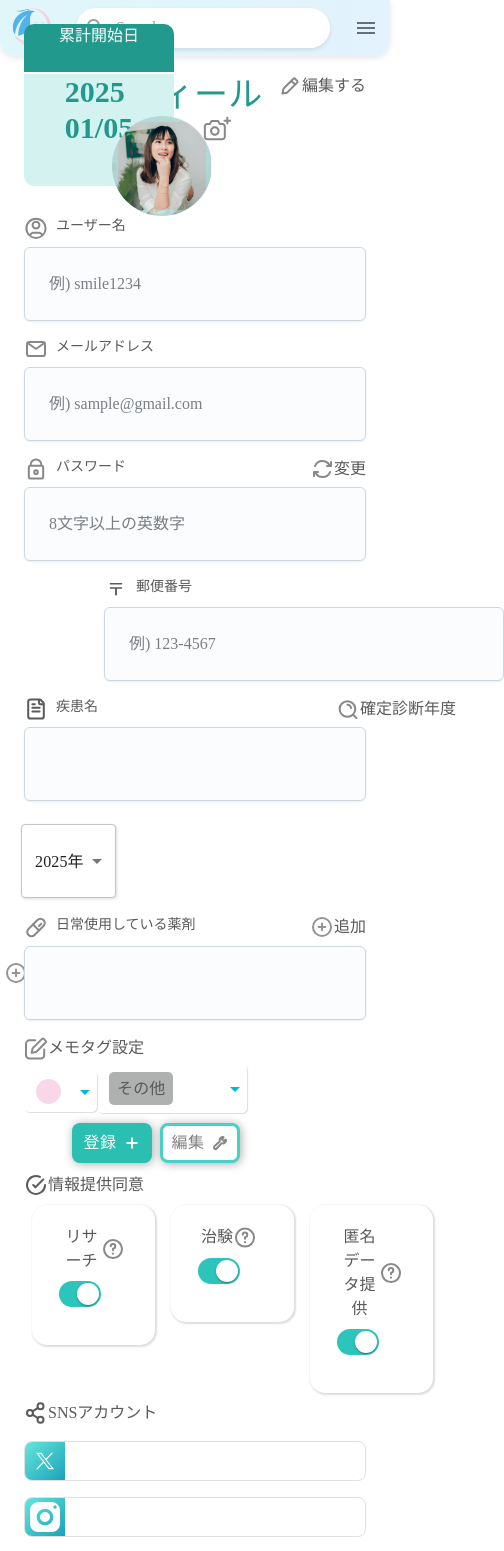
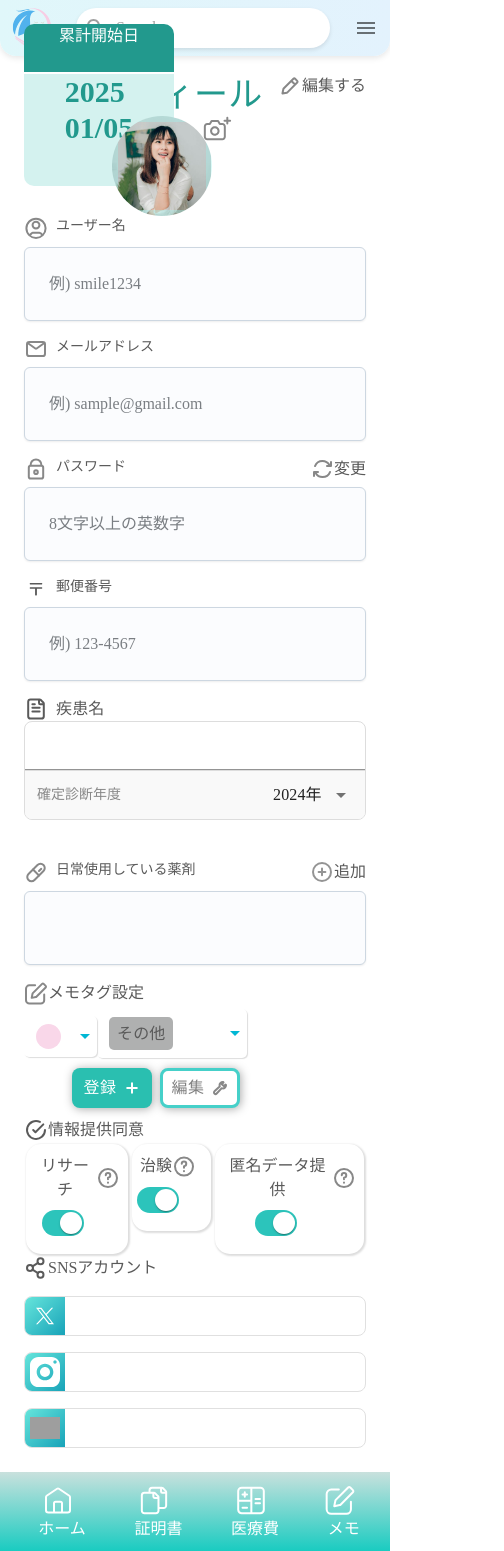
Before and after one commit to Yuri-U0127/Rare-s-Smile, a Next.js app: page /profile in a window 390 px wide. Shown: the top 1551 px of the page, 504 px wide, since content can reach past the window. Built offline with nearby package versions, Linux system fonts and the light colour scheme; grey boxes are pictures that could not be loaded; a web font is replaced by a local one.

Commit message:
Fixed profile page for mobile.

```diff
--- a/src/app/(main)/layout.jsx
+++ b/src/app/(main)/layout.jsx
@@ -70,7 +70,7 @@ const layout = ({ children }) => {
             </Box>
 
             {/* Footer */}
-            {matches &&
+            {matches ?
               <Box
                 sx={{
                   backgroundColor: '#f5f5f5',
@@ -79,6 +79,8 @@ const layout = ({ children }) => {
               >
                 <PrivateFooter />
               </Box>
+              :
+              <MobileFooter />
             }
           </Grid>
         </Grid>
--- a/src/app/(main)/memo/page.jsx
+++ b/src/app/(main)/memo/page.jsx
@@ -13,9 +13,7 @@ const CustomSwitch = dynamic(() => import('../../../components/ui/CustomSwitch')
 const NoteCard = dynamic(() => import("../../../components/ui/NoteCard.jsx"));
 const CalendarSelector = dynamic(() => import("../../../components/ui/DatePicker.jsx"));
 const CustomButton = dynamic(() => import("../../../components/ui/CustomButton.jsx"));
-const AppReactDatepicker = dynamic(() => import("../../../components/ui/lib/AppReactDatepicker.jsx"));
 const CutomList = dynamic(() => import("../../../components/ui/CustomList.jsx"));
-const MemoButton = dynamic(() => import('../../../components/ui/MemoButton'));
 const SimpleButton = dynamic(() => import("../../../components/ui/SimpleButton.jsx"));
 const PageTitle = dynamic(() => import('../../../components/ui/PageTitle'));
 import CustomBreadCrumbs from "../../../components/ui/CustomBreadCrumbs.jsx";
@@ -138,7 +136,7 @@ export default function BasicTabs() {
                     </div>
                   </Grid>
                   <Grid item container md={6} xs={12}>
-                    <div className='mx-[20px]'>
+                    <div className='mx-[20px] mt-31 text-center'>
                       <div className="flex gap-2 items-center">
                         <div>登録日</div>
 
@@ -203,7 +201,7 @@ export default function BasicTabs() {
                     </div>
                   </Grid>
                   <Grid item container md={6} xs={12}>
-                    <div className='mx-[20px]'>
+                    <div className='mx-[20px] mt-3'>
                       <div className="flex gap-2 items-center">
                         <div>登録日</div>
 
--- a/src/app/(main)/profile/page.jsx
+++ b/src/app/(main)/profile/page.jsx
@@ -5,6 +5,7 @@ import dynamic from "next/dynamic";
 import Grid from '@mui/material/Grid';
 import Typography from '@mui/material/Typography';
 const CustomInput = dynamic(() => import("../../../components/ui/CustomInput.jsx"));
+const CustomInputGroup = dynamic(() => import("../../../components/ui/CustomInputGroup.jsx"));
 const CustomOption = dynamic(() => import("../../../components/ui/CustomOption.jsx"));
 const CustomColorSelect = dynamic(() => import("../../../components/ui/CustomColorSelect.jsx"));
 const CustomButton = dynamic(() => import('../../../components/ui/CustomButton.jsx'));
@@ -14,6 +15,7 @@ const SocialInput = dynamic(() => import('../../../components/ui/SocialInput.jsx
 import { useTheme } from '@mui/material/styles';
 import useMediaQuery from '@mui/material/useMediaQuery';
 import GoBackButton from "../../../components/ui/global/GoBackButton.jsx";
+import { Box } from '@mui/material';
 
 export default function Profile() {
 
@@ -123,50 +125,61 @@ export default function Profile() {
           />
         </Grid>
         <Grid item md={6} xs={12}>
-          <div className='px-20'>
+          <Box
+            sx={{
+              px: {
+                xs: 0,
+                md: 8,
+              },
+            }}
+          >
             <CustomInput
               imgSrc={"/images/mail.svg"}
               // imgAlt={ }
               inputPlaceholder={"例) 123-4567"}
               inputLab={"郵便番号"}
-              customWidth={"400px"}
+
             />
-          </div>
+          </Box>
         </Grid>
       </Grid>
       <Grid container>
         <Grid item xs={12} md={8}>
-          <div className='flex'>
-            <CustomInput
+          <CustomInputGroup
             imgSrc="/images/title.svg"
             inputLab="疾患名"
-              isGroup
             extraButton
             btnLabel="確定診断年度"
             btnIcon="/images/search.svg"
+            matches={matches}
           />
-          </div>
           {counts.map((item, index) =>
             <div>
-              <CustomInput
+              <div className='min-h-2'></div>
+              <CustomInputGroup
                 key={index}
-                isGroup
+                matches={matches}
               />
 
             </div>
           )}
         </Grid>
-        <Grid item xs={12} md={4}>
-          <div>
-            <div onClick={() => setCounts([...counts, 1])} className="flex cursor-pointer" style={{ transform: `translate(-20px,${(counts.length + 1) * 70}px)` }}>
+        <Grid item xs={12} md={4} >
+          <div className='flex cursor-pointer'>
+            <div onClick={() => setCounts([...counts, 1])}
+              style={{
+                transform: `translate(20px,${(counts.length + 1) * 70 + (15 * counts.length)}px)`,
+                display: "flex",
+              }}
+            >
               <img src="/images/add.svg" alt="" />
-              追加
+              <div>追加</div>
             </div>
           </div>
         </Grid>
       </Grid>
 
-      <Grid container >
+      <Grid container sx={{ mt: 2 }}>
         <Grid item xs={12} md={6}>
           <CustomInput
             imgSrc="/images/medical_info.svg"
@@ -178,6 +191,14 @@ export default function Profile() {
           />
         </Grid>
         <Grid item xs={12} md={6}>
+          <Box
+            sx={{
+              px: {
+                xs: 0,
+                md: 8,
+              },
+            }}
+          >
             <div className="flex cursor-pointer">
               <img src={"/images/memo.svg"} alt="" />
               メモタグ設定
@@ -194,7 +215,7 @@ export default function Profile() {
                 </div>
               </div>
             </div>
-
+          </Box>
         </Grid>
       </Grid>
       {/* Custom Options */}
@@ -203,30 +224,36 @@ export default function Profile() {
           <img src={"/images/check-broken.svg"} alt="" />
           情報提供同意
         </div>
-        <div className="flex">
-          <div className="p-2">
-            <CustomOption imgSrc="/images/help.svg" title="リサーチ" widthControl />
+        <div className="flex justify-between">
+          <div style={{ padding: matches ? "16px" : "2px" }}>
+            <CustomOption imgSrc="/images/help.svg" title="リサーチ" widthControl matches={matches} />
           </div>
-          <div className="p-2">
-            <CustomOption imgSrc="/images/help.svg" title="治験" widthControl />
+          <div style={{ padding: matches ? "16px" : "2px" }}>
+            <CustomOption imgSrc="/images/help.svg" title="治験" widthControl matches={matches} />
           </div>
-          <div className="p-2">
-            <CustomOption imgSrc="/images/help.svg" title="匿名データ提供" widthControl />
+          <div style={{ padding: matches ? "16px" : "2px" }}>
+            <CustomOption imgSrc="/images/help.svg" title="匿名データ提供" widthControl matches={matches} />
           </div>
         </div>
       </Grid>
 
       {/* Color Select */}
       <Grid item md={6} xs={12}>
+        <Box
+          sx={{
+            px: { xs: 0, md: 7, },
+          }}
+        >
           <div className="flex cursor-pointer">
             <img src={"/images/share.svg"} alt="" />
             SNSアカウント
           </div>
-        <div style={{ transform: matches ? "translateX(-87px)" : "" }} >
+          <div /* style={{ transform: matches ? "translateX(-87px)" : "" }}  */>
             <SocialInput icon="/images/X.svg" />
             <SocialInput icon="/images/instag.svg" />
             <SocialInput icon="/images/face.svg" />
           </div>
+        </Box>
       </Grid>
     </Grid>
   );
--- a/src/app/page.js
+++ b/src/app/page.js
@@ -53,7 +53,7 @@ export default function HomePage() {
         {!matches &&
           <div className="flex items-center absolute top-[-6%]">
             <img src="/images/avatar-large.png" className="!inline ml-5" alt="" width={"70px"} height={"70px"} style={{ borderRadius: "50%" }} />
-            <span className="text-[#ddd] inline-block align-bottom ml-6">こんにちは、<br /><span className=" text-3xl">ユーザー様</span></span>
+            <span className="text-[#333] inline-block align-bottom ml-6">こんにちは、<br /><span className=" text-3xl">ユーザー様</span></span>
           </div>
         }
 
--- a/src/components/ui/CustomInput.jsx
+++ b/src/components/ui/CustomInput.jsx
@@ -31,39 +31,14 @@ export default function CustomInput({
         </FormLabel>
         <Input placeholder={inputPlaceholder} sx={{ width: customWidth || "100%", padding: "24px", marginBottom: "16px" }} />
         {extraButton && (
-          !isGroup ?
-            <div className="flex absolute top-0 right-0 cursor-pointer">
-              <img src={btnIcon} alt="" />
-              {btnLabel}
-            </div>
-            :
-            <div className="flex absolute top-0 right-[-90px] cursor-pointer">
-              <img src={btnIcon} alt="" />
-              {btnLabel}
-            </div>
+
+          <div className="flex absolute top-0 right-0 cursor-pointer">
+            <img src={btnIcon} alt="" />
+            {btnLabel}
+          </div>
         )
         }
       </FormControl >
-      {isGroup &&
-        <Select
-          sx={{
-
-            border: 'none',
-            transform: inputLab ? "translate(-3px, 7px)" : "translate(-4px, -6px)",
-            backgroundColor: "white",
-            boxShadow: "1px 1px 3px #ddd",
-            height: "74.18px",
-            '& .MuiSelect-select': {
-              paddingRight: '8px',
-            },
-          }}
-          labelId="demo-simple-select-label"
-          id="demo-simple-select"
-          value={2025}
-        >
-          {years.map((item, index) => (<MenuItem key={index} value={item}>{item}年</MenuItem>))}
-        </Select>
-      }
     </div >
   )
 }
--- /dev/null
+++ b/src/components/ui/CustomInputGroup.jsx
@@ -0,0 +1,101 @@
+import { FormControl, FormLabel, Input, Select, MenuItem, Box } from "@mui/material";
+import TextField from "@mui/material/TextField";
+
+export default function InputGroup({ inputLab, inputPlaceholder, imgSrc, extraButton,
+  btnLabel,
+  btnIcon,
+  imgAlt,
+  matches
+}) {
+  return (
+    <>
+      {matches ?
+        <FormControl fullWidth>
+          <FormLabel sx={{ color: "inherit" }}>
+            <div className="flex">
+              <img src={imgSrc} alt={imgAlt} style={{ marginRight: '8px' }} />
+              {inputLab}
+            </div>
+          </FormLabel>
+          <Box sx={{ display: "flex", alignItems: "center", border: "1px solid #ccc", borderRadius: "8px", overflow: "hidden" }}>
+            <Input
+              placeholder={inputPlaceholder}
+              sx={{ flex: 1, padding: "12px", border: "none", outline: "none" }}
+              disableUnderline
+            />
+            <Select defaultValue={2024} sx={{ minWidth: "100px", borderLeft: "1px solid #ccc", padding: "12px" }}>
+              <MenuItem value={2023}>2023年</MenuItem>
+              <MenuItem value={2024}>2024年</MenuItem>
+              <MenuItem value={2025}>2025年</MenuItem>
+            </Select>
+            {extraButton && (
+
+              <div className="flex absolute top-0 right-0 cursor-pointer">
+                <img src={btnIcon} alt="" />
+                {btnLabel}
+              </div>
+            )
+            }
+          </Box>
+        </FormControl>
+        :
+        <FormControl fullWidth>
+          <FormLabel sx={{ color: "inherit" }}>
+            <div className="flex">
+              <img src={imgSrc} alt={imgAlt} style={{ marginRight: '8px' }} />
+              {inputLab}
+            </div>
+          </FormLabel>
+          <Box
+            sx={{
+              border: "1px solid #ddd",
+              borderRadius: "8px",
+              overflow: "hidden",
+              display: "flex",
+              flexDirection: "column",
+              position: "relative",
+            }}
+          >
+            <Input
+              variant="standard"
+              placeholder=""
+              fullWidth
+              sx={{
+                padding: "8px 12px",
+              }}
+            />
+            <Box
+              sx={{
+                display: "flex",
+                alignItems: "center",
+                justifyContent: "space-between",
+                borderTop: "1px solid #ddd",
+                padding: "8px 12px",
+                backgroundColor: "#f9f9f9",
+                color: "#888",
+              }}
+            >
+              <Box sx={{ fontSize: "14px" }}>確定診断年度</Box>
+              <Select
+                disableUnderline
+                select
+                variant="standard"
+                value="2024"
+                sx={{
+                  minWidth: "80px",
+                  "& .MuiSelect-select": {
+                    paddingRight: "24px",
+                  },
+                }}
+              >
+                <MenuItem value="2023">2023年</MenuItem>
+                <MenuItem value="2024">2024年</MenuItem>
+                <MenuItem value="2025">2025年</MenuItem>
+              </Select>
+            </Box>
+          </Box>
+        </FormControl>
+      }
+    </>
+  );
+}
--- a/src/components/ui/CustomOption.jsx
+++ b/src/components/ui/CustomOption.jsx
@@ -3,10 +3,11 @@ import CustomBox from './CustomBox';
 import { FormControlLabel } from '@mui/material';
 
 import CustomSwitch from './CustomSwitch';
+import { Padding } from '@mui/icons-material';
 
-const CustomOption = ({ imgSrc, title, widthControl }) => {
+const CustomOption = ({ imgSrc, title, widthControl, matches }) => {
   return (
-    <CustomBox shadowColor="#ddd" borderRadius="15px" widthControl={widthControl}>
+    <CustomBox shadowColor="#ddd" borderRadius="15px" widthControl={widthControl} customPadding={matches ? "20px 30px 30px 30px" : "10px 8px 10px 8px"}>
       <div className="flex">
         {title}
         <img src={imgSrc} alt="" />
```
Lines whose indentation alone changed are shown as unchanged.
